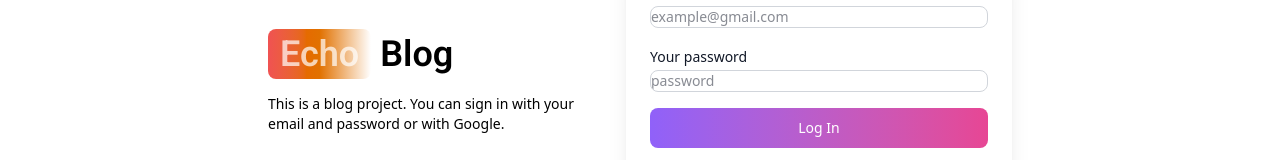
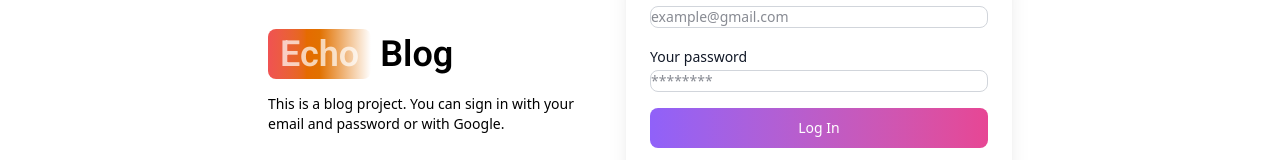
Before and after one commit to Jha-Shiva/Blog_Project, a React (Vite) app in the folder client/: page /sign-in in a window 1280 px wide. Shown: the part 208-368 px from the top of the page. Built offline with nearby package versions, Linux system fonts and the light colour scheme.

Commit message:
minor adjustment in signin and signup page

```diff
--- a/client/src/pages/SignIn.jsx
+++ b/client/src/pages/SignIn.jsx
@@ -101,7 +101,7 @@ const SignIn = () => {
                 id="password"
                 type="password"
                 name="password"
-                placeholder="password"
+                placeholder="********"
                 required
                 onChange={handleChange}
               />
--- a/client/src/pages/SignUp.jsx
+++ b/client/src/pages/SignUp.jsx
@@ -70,7 +70,7 @@ const SignUp = () => {
             Blog
           </Link>
           <p className="text-sm mt-5">
-            This is a blog project. You can sign in with your email and password
+            This is a blog project. You can sign up with your email and password
             or with Google.
           </p>
         </div>
```
